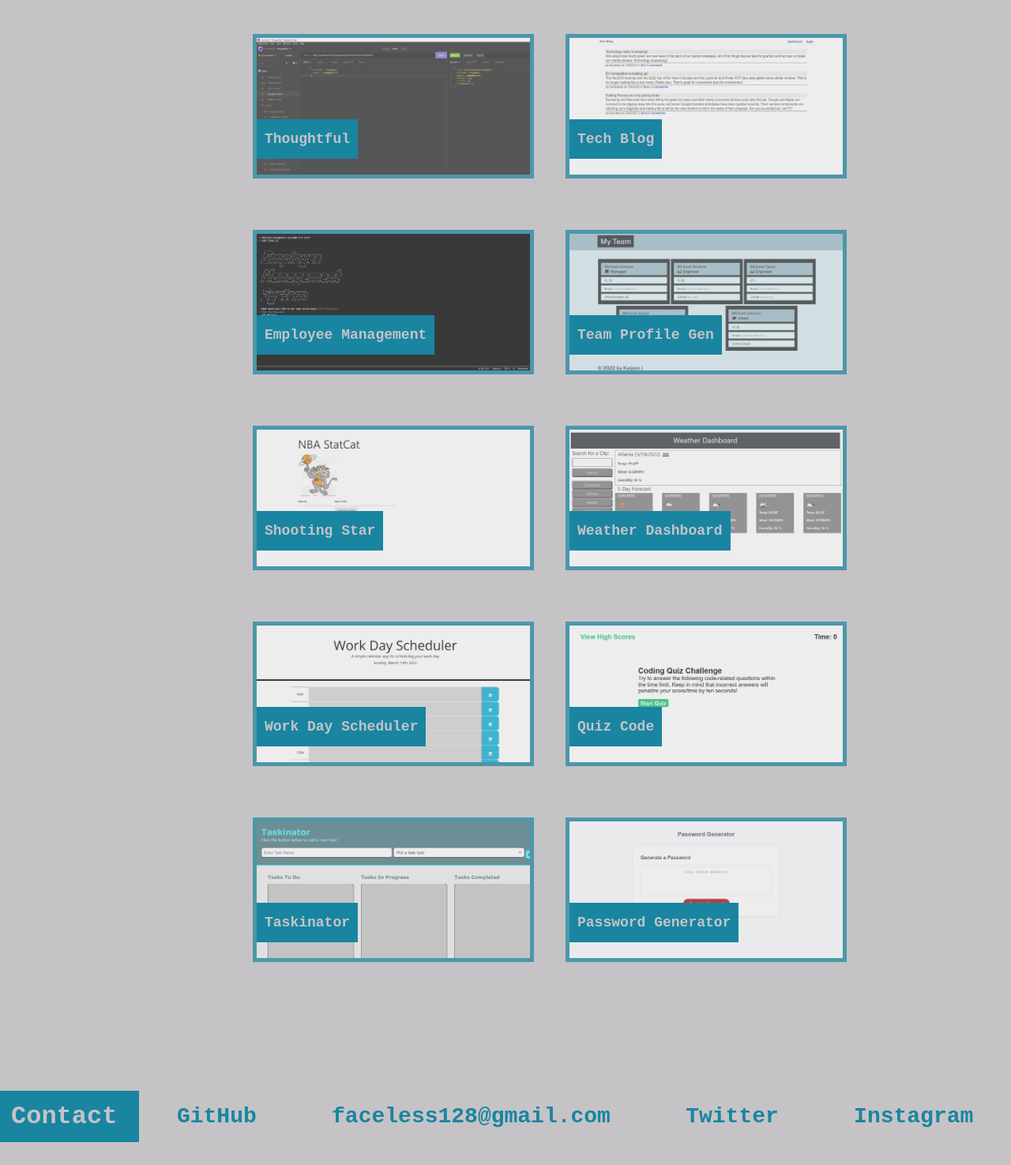
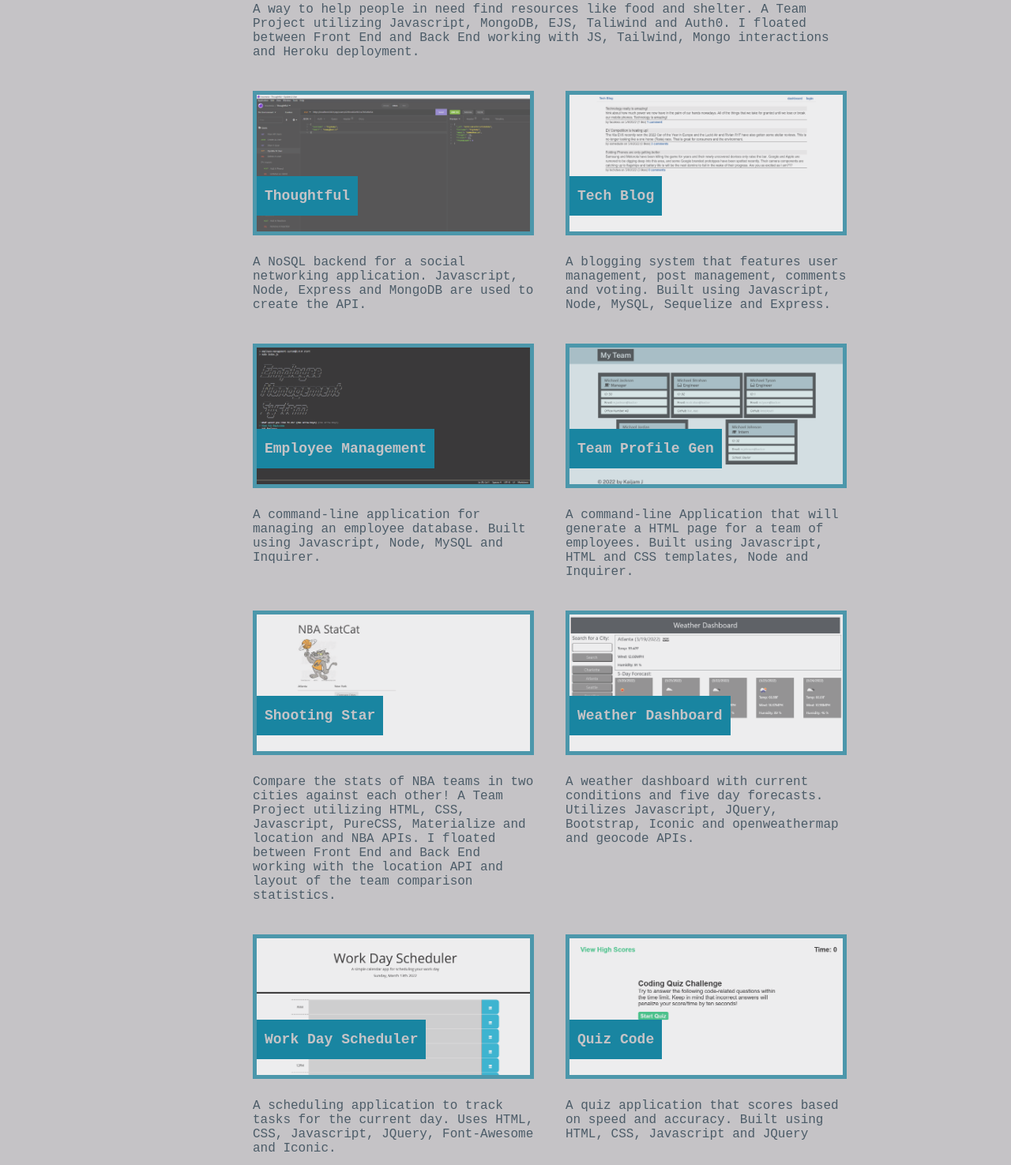
Before and after one commit to faceless128/portfolio-pro, a plain HTML site: page index.html in a window 1280 px wide. Shown: the part 1325-2800 px from the top of the page at 79% size. Drawn offline with Linux system fonts and the light colour scheme.

Commit message:
updated prtfolios

```diff
--- a/assets/css/style.css
+++ b/assets/css/style.css
@@ -131,6 +131,10 @@ h2 {
     margin-top: 300px;
 }
 
+.work-text {
+    color: var(--third-color);
+}
+
 .projects {
     margin: 100px;
     display: flex;
@@ -223,7 +227,7 @@ h2 {
     content: "Thoughtful";
 }
 
-.big-project::after {
+.big-project div::after {
     position: relative;
     bottom: 80px;
     left: 5px;
@@ -235,7 +239,7 @@ h2 {
     padding: 15px 10px;
 }
 
-.small-project::after {
+.small-project div::after {
     position: relative;
     bottom: 65px;
     left: 5px;
@@ -247,7 +251,7 @@ h2 {
     padding: 15px 10px;
 }
 
-.small-project:hover::after, .big-project:hover::after {
+.small-project div:hover::after, .big-project div:hover::after {
     background-color: var(--third-color);
     color: var(--second-color);
 }
--- a/index.html
+++ b/index.html
@@ -1,5 +1,6 @@
 <!DOCTYPE html>
 <html lang="en">
+
 <head>
   <title>I Made This</title>
   <meta charset="UTF-8" />
@@ -38,11 +39,15 @@
       <h2>About Me</h2>
     </div>
     <div class="headshot">
-        <img src="./assets/images/faceless-subway.jpg" alt="a hooded person on a subway train, their face is not visible" width="320" height="320" class="faceless-subway" />
+      <img src="./assets/images/faceless-subway.jpg" alt="a hooded person on a subway train, their face is not visible"
+        width="320" height="320" class="faceless-subway" />
     </div>
     <div class="about-text">
-        <h3>Kaijam J</h3>
-        <p>After a few decades of various non-coding jobs and hobbies, I have recently returned to coding. Somehow it's simultaneously easier and harder than before. The experience so far has been extremely rewarding and very challenging.</p>
+      <h3>Kaijam Jeffers</h3>
+      <p>
+        Hi, I'm Kaijam (the 'j' is silent) and I am a Full Stack Web Developer with a Certificate from Michigan State
+        University. When I am not coding, I enjoy Music, Sci-Fi, Video Games, Walking and NBA Basketball.
+      </p>
     </div>
   </section>
 
@@ -52,38 +57,104 @@
       <h2>Work</h2>
     </div>
     <div class="projects">
-        <div class="big-project" id="it-takes-a-city">
-          <a href="https://github.com/cwarmbrunn/it-takes-a-city/"><img src="./assets/images/it-takes-a-city.png" alt="It Takes A City" /></a>
+      <div class="big-project">
+        <div id="it-takes-a-city">
+          <a href="https://github.com/cwarmbrunn/it-takes-a-city/"><img src="./assets/images/it-takes-a-city.png"
+              alt="It Takes A City" /></a>
         </div>
-        <div class="small-project" id="thoughtful">
-          <a href="https://www.github.com/faceless128/thoughtful/"><img src="./assets/images/thoughtful.png" alt="Thoughtful" /></a>
+        <div>
+          <p class="work-text">A way to help people in need find resources like food and shelter. A Team Project utilizing Javascript, MongoDB, EJS, Taliwind and Auth0. I floated between Front End and Back End working with JS, Tailwind, Mongo interactions and Heroku deployment.</p>
         </div>
-        <div class="small-project" id="tech-blog">
-          <a href="https://www.github.com/faceless128/tech-blog/"><img src="./assets/images/tech-blog.png" alt="Tech Blog" /></a>
       </div>
-        <div class="small-project" id="employee-management">
-          <a href="https://www.github.com/faceless128/employee-management-system/"><img src="./assets/images/employee-management.png" alt="Employee Management" /></a>
+      <div class="small-project">
+        <div id="thoughtful">
+          <a href="https://www.github.com/faceless128/thoughtful/"><img src="./assets/images/thoughtful.png"
+              alt="Thoughtful" /></a>
         </div>
-        <div class="small-project" id="team-profile">
-          <a href="https://www.github.com/faceless128/team-profile-gen/"><img src="./assets/images/team-profile.png" alt="Team Profile Generator" /></a>
+        <div>
+          <p class="work-text">A NoSQL backend for a social networking application. Javascript, Node, Express and MongoDB are used to create the API.</p>
         </div>
-        <div class="small-project" id="shooting-star">
-          <a href="https://faceless128.github.io/shooting-star/"><img src="./assets/images/shooting-star.png" alt="Shooting Star" /></a>
       </div>
-        <div class="small-project" id="weather-dashboard">
-          <a href="https://faceless128.github.io/weather-dashboard/"><img src="./assets/images/weather-dashboard.png" alt="Weather Dashboard" /></a>
+      <div class="small-project">
+        <div id="tech-blog">
+          <a href="https://www.github.com/faceless128/tech-blog/"><img src="./assets/images/tech-blog.png"
+              alt="Tech Blog" /></a>
         </div>
-        <div class="small-project" id="workday-scheduler">
-          <a href="https://faceless128.github.io/workday-scheduler/"><img src="./assets/images/workday-scheduler.png" alt="Workday Scheduler Webpage" /></a>
+        <div>
+          <p class="work-text">A blogging system that features user management, post management, comments and voting. Built using Javascript, Node, MySQL, Sequelize and Express.</p>
         </div>
-        <div class="small-project" id="code-quiz">
-          <a href="https://faceless128.github.io/quiz-code/"><img src="./assets/images/code-quiz.png" alt="Coding Quiz Challenge Webpage" /></a>
       </div>
-        <div class="small-project" id="taskinator">
-          <a href="https://faceless128.github.io/taskinator/"><img src="./assets/images/taskinator.png" alt="Taskinator Task Manager Webspage" /></a>
+      <div class="small-project">
+        <div id="employee-management">
+          <a href="https://www.github.com/faceless128/employee-management-system/"><img
+              src="./assets/images/employee-management.png" alt="Employee Management" /></a>
         </div>
-        <div class="small-project" id="password-generator">
-          <a href="https://faceless128.github.io/password-generator/"><img src="./assets/images/password-generator.png" alt="Password Generator Webpage" /></a>
+        <div>
+          <p class="work-text">A command-line application for managing an employee database. Built using Javascript, Node, MySQL and Inquirer.</p>
+        </div>
+      </div>
+      <div class="small-project">
+        <div id="team-profile">
+          <a href="https://www.github.com/faceless128/team-profile-gen/"><img src="./assets/images/team-profile.png"
+              alt="Team Profile Generator" /></a>
+        </div>
+        <div>
+          <p class="work-text">A command-line Application that will generate a HTML page for a team of employees. Built using Javascript, HTML and CSS templates, Node and Inquirer.</p>
+        </div>
+      </div>
+      <div class="small-project">
+        <div id="shooting-star">
+          <a href="https://faceless128.github.io/shooting-star/"><img src="./assets/images/shooting-star.png"
+              alt="Shooting Star" /></a>
+        </div>
+        <div>
+          <p class="work-text">Compare the stats of NBA teams in two cities against each other! A Team Project utilizing HTML, CSS, Javascript, PureCSS, Materialize and location and NBA APIs. I floated between Front End and Back End working with the location API and layout of the team comparison statistics.</p>
+        </div>
+      </div>
+      <div class="small-project">
+        <div id="weather-dashboard">
+          <a href="https://faceless128.github.io/weather-dashboard/"><img src="./assets/images/weather-dashboard.png"
+              alt="Weather Dashboard" /></a>
+        </div>
+        <div>
+          <p class="work-text">A weather dashboard with current conditions and five day forecasts. Utilizes Javascript, JQuery, Bootstrap, Iconic and  openweathermap and geocode APIs.</p>
+        </div>
+      </div>
+      <div class="small-project">
+        <div id="workday-scheduler">
+          <a href="https://faceless128.github.io/workday-scheduler/"><img src="./assets/images/workday-scheduler.png"
+              alt="Workday Scheduler Webpage" /></a>
+        </div>
+        <div>
+          <p class="work-text">A scheduling application to track tasks for the current day. Uses HTML, CSS, Javascript, JQuery, Font-Awesome and Iconic.</p>
+        </div>
+      </div>
+      <div class="small-project">
+        <div id="code-quiz">
+          <a href="https://faceless128.github.io/quiz-code/"><img src="./assets/images/code-quiz.png"
+              alt="Coding Quiz Challenge Webpage" /></a>
+        </div>
+        <div>
+          <p class="work-text">A quiz application that scores based on speed and accuracy. Built using HTML, CSS, Javascript and JQuery</p>
+        </div>
+      </div>
+      <div class="small-project">
+        <div id="taskinator">
+          <a href="https://faceless128.github.io/taskinator/"><img src="./assets/images/taskinator.png"
+              alt="Taskinator Task Manager Webspage" /></a>
+        </div>
+        <div>
+          <p class="work-text">A Task Manager using HTML, CSS and Javascript leveraging Local Storage for persistency.</p>
+        </div>
+      </div>
+      <div class="small-project">
+        <div id="password-generator">
+          <a href="https://faceless128.github.io/password-generator/"><img src="./assets/images/password-generator.png"
+              alt="Password Generator Webpage" /></a>
+        </div>
+        <div>
+          <p class="work-text">A password generator with options for lowercase letters, uppercase letters, numbers and special characters. Built with HTML, CSS and JavaScript.</p>
+        </div>
       </div>
       <!-- <div class="small-project placeholder">
           <img src="./assets/images/placeholder.png" alt="Placeholder" />
@@ -111,4 +182,5 @@
     </ul>
   </section>
 </body>
+
 </html>
```
Lines whose indentation alone changed are shown as unchanged.
